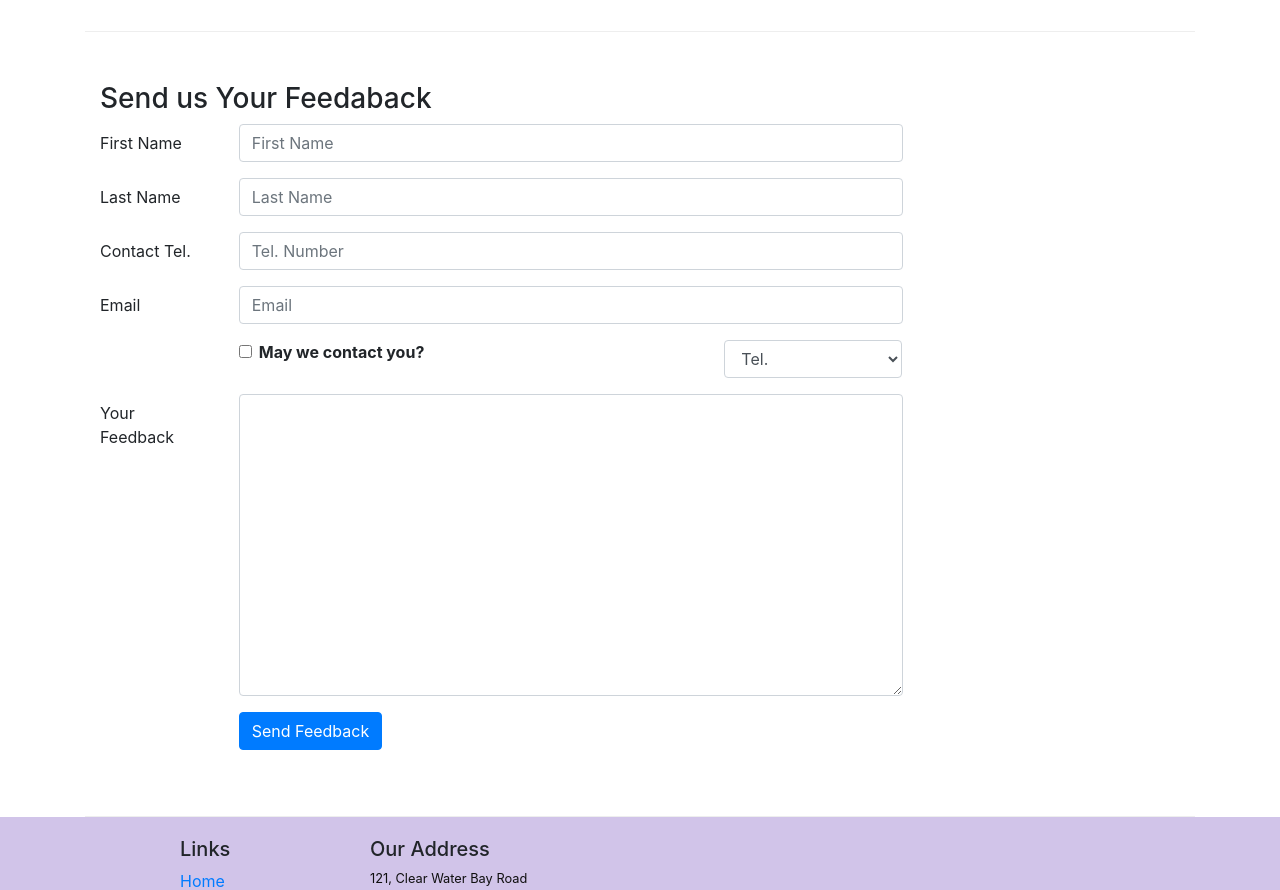
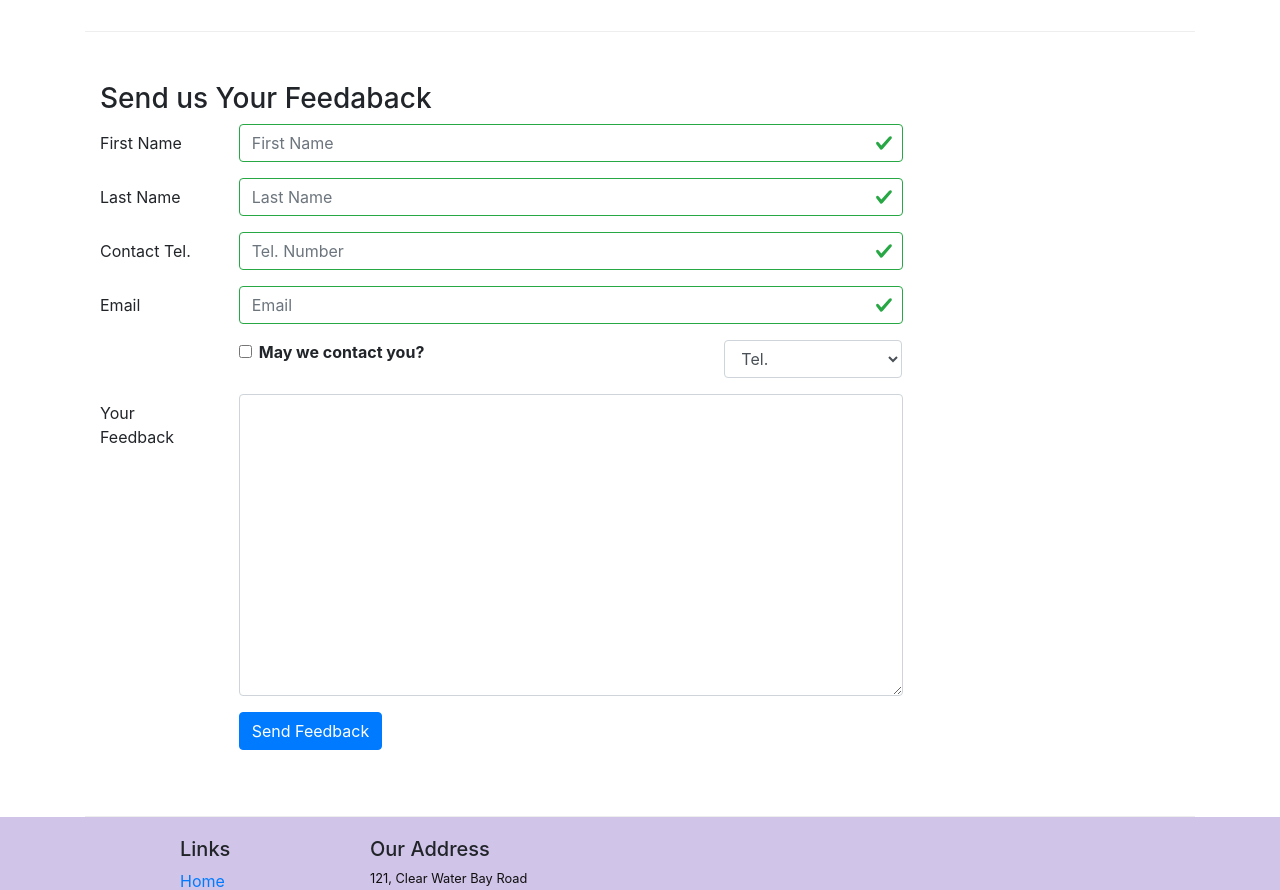
Before and after one commit to lokeshkeelisetti/ReactConfusion, a React (Create React App) app: page /contactus in a window 1280 px wide. Shown: the part 840-1730 px from the top of the page. Built offline with nearby package versions, Linux system fonts and the light colour scheme; the HTML template or start-up script is replaced by a standard one.

Commit message:
form validation

```diff
--- a/src/components/ContactComponent.js
+++ b/src/components/ContactComponent.js
@@ -1,5 +1,5 @@
 import React,{Component} from 'react';
-import {Breadcrumb,BreadcrumbItem,Button,Form,FormGroup,Label,Input,Col} from 'reactstrap'
+import {Breadcrumb,BreadcrumbItem,Button,Form,FormGroup,Label,Input,Col,FormFeedback} from 'reactstrap'
 import {Link} from 'react-router-dom'
 
 
@@ -15,10 +15,17 @@
             email:'',
             agree: false,
             contactType: 'Tel.',
-            message: ''
+            message: '',
+            touched: {
+                firstname: false,
+                lastname: false,
+                telnum: false,
+                email: false
+            }
         }
         this.handleSubmit=this.handleSubmit.bind(this);
         this.handleInputChange=this.handleInputChange.bind(this);
+        this.handleBlur=this.handleBlur.bind(this);
     }
 
     handleInputChange(event) {
@@ -37,7 +44,38 @@
         event.preventDefault();
     }
 
+    handleBlur= (field) => (evt) => {
+        this.setState({
+            touched: {...this.state.touched ,[field]:true}
+        });
+    }
+
+    validate(firstname,lastname,telnum,email){
+        const errors = {
+            firstname:'',
+            lastname: '',
+            telnum: '',
+            email:''
+        };
+        if(this.state.touched.firstname && firstname.length<3)
+            errors.firstname= 'First Name should be >= 3 characters';
+        else if(this.state.touched.firstname && firstname.length >10)
+            errors.firstname= 'First Name should be <= 10 characters';
+        if(this.state.touched.lastname && lastname.length<3)
+            errors.lastname= 'Last Name should be >= 3 characters';
+        else if(this.state.touched.lastname && lastname.length >10)
+            errors.lastname= 'Last Name should be <= 10 characters';
+
+        const reg=/^\d+$/;
+        if(this.state.touched.telnum && !reg.test(telnum))
+            errors.telnum ='Tel.Number should contain only numbers';
+        if(this.state.touched.email && email.split('').filter(x =>x==='@').length!==1)
+            errors.email ='Email should contain @';
+
+        return errors;
+    }
     render(){
+        const errors= this.validate(this.state.firstname,this.state.lastname,this.state.telnum,this.state.email);
         return(
             <div className="container">
                 <div className="row">
@@ -85,35 +123,46 @@
                             <FormGroup row>
                                 <Label htmlFor="firstname" md={2}>First Name</Label>
                                 <Col md={10}>
-                                    <Input type="text" id="firstname" name="firstname" placeholder="First Name" value={this.state.firstname} onChange={this.handleInputChange} />
-
+                                    <Input type="text" id="firstname" name="firstname" placeholder="First Name"
+                                        value={this.state.firstname} valid={errors.firstname===''} invalid={errors.firstname!==''}
+                                        onChange={this.handleInputChange} onBlur={this.handleBlur('firstname')}/>
+                                    <FormFeedback>{errors.firstname}</FormFeedback>
                                 </Col>
                             </FormGroup>
                             <FormGroup row>
                                 <Label htmlFor="lastname" md={2}>Last Name</Label>
                                 <Col md={10}>
-                                    <Input type="text" id="lastname" name="lastname" placeholder="Last Name" value={this.state.lastname} onChange={this.handleInputChange} />
-
+                                    <Input type="text" id="lastname" name="lastname"
+                                    placeholder="Last Name" value={this.state.lastname}
+                                    valid={errors.lastname===''} invalid={errors.lastname!==''} onChange={this.handleInputChange}
+                                    onBlur={this.handleBlur('lastname')}/>
+                                    <FormFeedback>{errors.lastname}</FormFeedback>
                                 </Col>
                             </FormGroup>
                             <FormGroup row>
                                 <Label htmlFor="telnum" md={2}>Contact Tel.</Label>
                                 <Col md={10}>
-                                    <Input type="tel" id="telnum" name="telnum" placeholder="Tel. Number" value={this.state.telnum} onChange={this.handleInputChange}/>
+                                    <Input type="tel" id="telnum" name="telnum" placeholder="Tel. Number" value={this.state.telnum}
+                                    valid={errors.telnum===''} invalid={errors.telnum!==''} onChange={this.handleInputChange}
+                                    onBlur={this.handleBlur('telnum')}/>
+                                    <FormFeedback>{errors.telnum}</FormFeedback>
                                 </Col>
                             </FormGroup>
                             <FormGroup row>
                                 <Label htmlFor="email" md={2}>Email</Label>
                                 <Col md={10}>
-                                    <Input type="email" id="email" name="email" placeholder="Email" value={this.state.email} onChange={this.handleInputChange} />
-
+                                    <Input type="email" id="email" name="email"
+                                    placeholder="Email" value={this.state.email} valid={errors.email===''} invalid={errors.email!==''}
+                                    onChange={this.handleInputChange} onBlur={this.handleBlur('email')}/>
+                                    <FormFeedback>{errors.email}</FormFeedback>
                                 </Col>
                             </FormGroup>
                             <FormGroup row>
                                 <Col md={{size:6,offset:2}}>
                                     <FormGroup check>
                                         <Label check>
-                                            <Input type="checkbox" name="agree" checked={this.state.agree}  onChange={this.handleInputChange}/> {' '}
+                                            <Input type="checkbox" name="agree" checked={this.state.agree}
+                                            onChange={this.handleInputChange}/> {' '}
                                             <strong>May we contact you?</strong>
                                         </Label>
                                     </FormGroup>
@@ -129,7 +178,8 @@
                             <FormGroup row>
                                 <Label htmlFor="message" md={2}>Your Feedback</Label>
                                 <Col md={10}>
-                                    <Input type="textarea" id="message" name="message" rows="12" value={this.state.message}  onChange={this.handleInputChange}/>
+                                    <Input type="textarea" id="message" name="message" rows="12" value={this.state.message}
+                                    onChange={this.handleInputChange}/>
 
                                 </Col>
                             </FormGroup>
```
